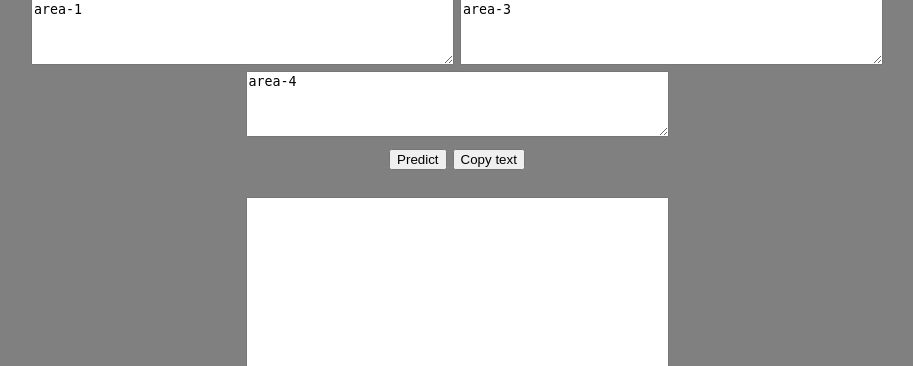
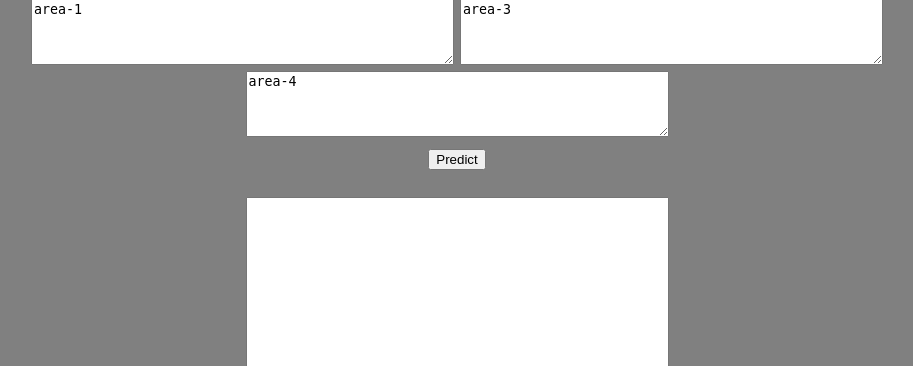
Before and after one commit to gauravbgh/DPR, a Flask app: page / in a window 1280 px wide. Shown: the part 120-486 px from the top of the page, without its empty margins (183-1096 px from the left). Run offline with Flask 2, Linux system fonts and the light colour scheme.

Commit message:
Update index.html

```diff
--- a/templates/index.html
+++ b/templates/index.html
@@ -24,11 +24,7 @@
         <br>
 
         <button align="center" type="submit" class="btn btn-primary btn-block btn-large">Predict</button>
-        <button onclick="myFunction()">Copy text</button>
     </form>
-
-<script src="hello.js">
-</script>
 
 <br>
 <textarea name="compiled" rows="50" cols="50"  >
```
